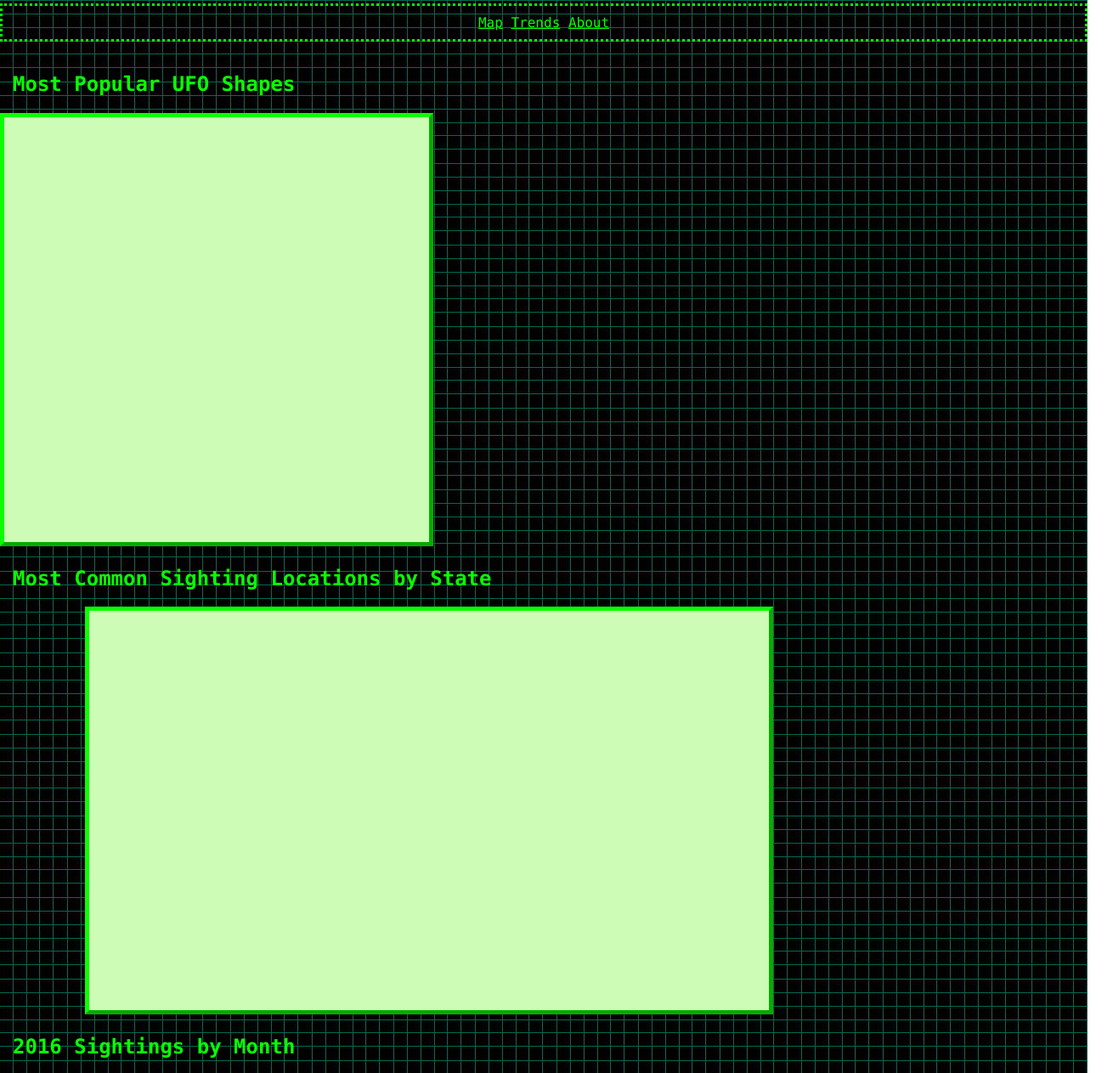
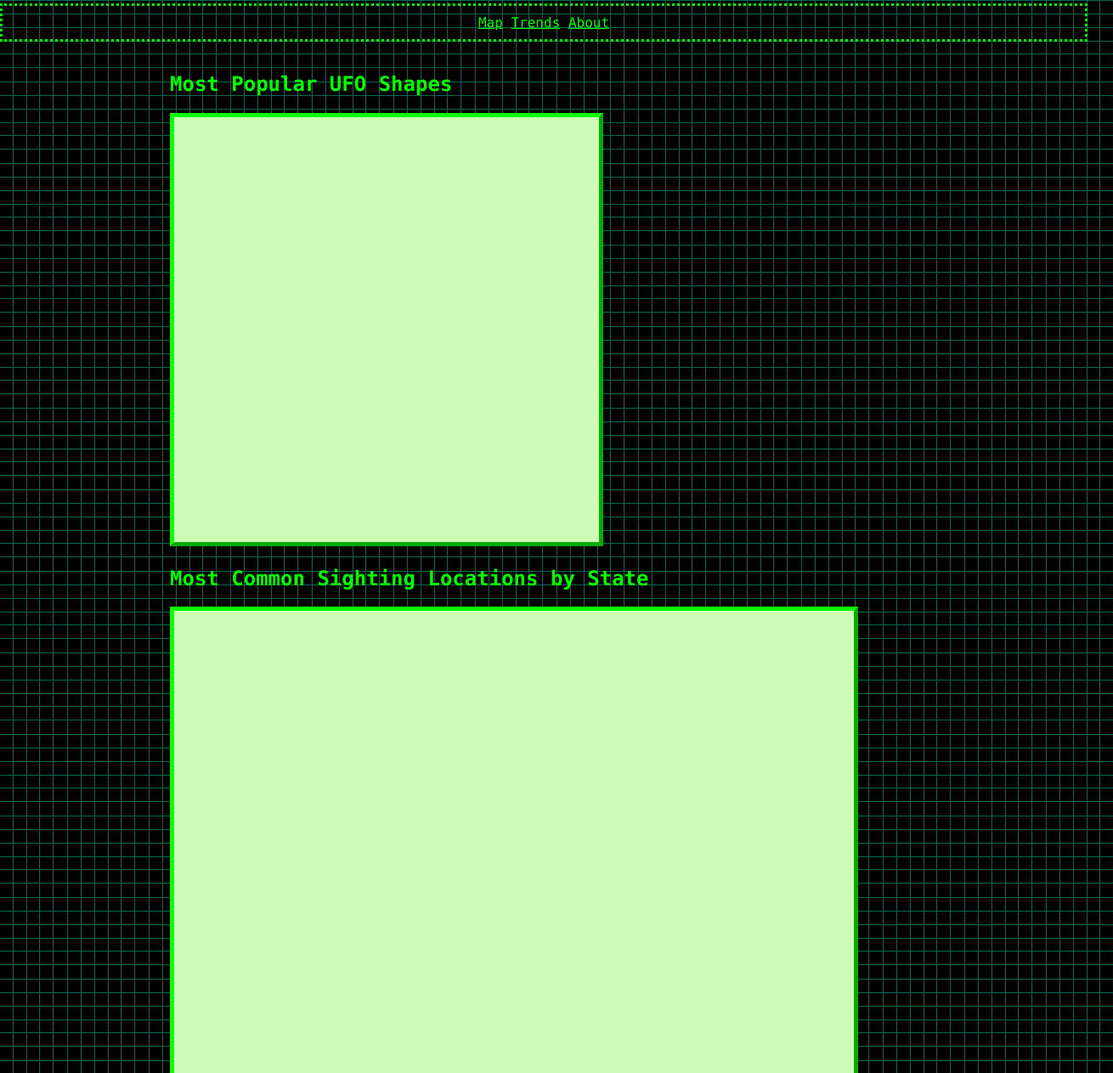
Before and after one commit to csakauye/project-3, a plain HTML site: page trends.html in a window 1280 px wide. Shown: the part 64-1327 px from the top of the page at 85% size, 1310 px wide, since content can reach past the window. Drawn offline with nearby package versions, Linux system fonts and the light colour scheme; no server answers.

Commit message:
Update CSS

```diff
--- a/style.css
+++ b/style.css
@@ -56,6 +56,16 @@ h3,p {
 
 
 }
+.graph-title.pie{
+  padding-left:200px;
+}
+.graph-title.bar{
+  padding-left: 200px;
+}
+.graph-title.line{
+  padding-left: 500px;
+  padding-top:100px;
+}
 
 #pie{
   width: 500px !important;
@@ -66,29 +76,34 @@ h3,p {
   border: outset !important;
   border-color: #09ff00 !important;
   border-width: thick !important;
+  margin-left: 200px !important;
 
 
 
 }
 #bar{
   width: 800px !important;
-  height: 400px !important;
+  height: 500px !important;
   padding-top:70px !important;
   /* padding-left: 200px !important; */
   background-color: #ccfcb6 !important;
   border: outset !important;
   border-color: #09ff00 !important;
   border-width: thick !important;
-  margin-left: 100px !important;
+  margin-left: 200px !important;
+  /* margin-top: 120px !important; */
 
 }
 #line{
   width: 800px !important;
   height: 400px !important;
-  padding-left: 100px !important;
+  /* padding-left: 100px !important; */
   background-color: #ccfcb6 !important;
   border: outset !important;
   border-color: #09ff00 !important;
   border-width: thick !important;
+  margin-left:500px !important;
+  margin-top: 100px !important;
+  margin-bottom: 100px !important;
 
 }
--- a/trends.html
+++ b/trends.html
@@ -34,15 +34,15 @@
 
         <div class="dashboard graph-container">
           <div>
-            <h2 class = "graph-title">Most Popular UFO Shapes</h2>
+            <h2 class = "graph-title pie">Most Popular UFO Shapes</h2>
             <canvas  id="pie"></canvas>
           </div>
           <div>
-            <h2 class = "graph-title">Most Common Sighting Locations by State</h2>
+            <h2 class = "graph-title bar">Most Common Sighting Locations by State</h2>
             <canvas  id = "bar"></canvas>
           </div>
           <div>
-            <h2 class="graph-title">2016 Sightings by Month</h2>
+            <h2 class="graph-title line">2016 Sightings by Month</h2>
             <canvas id ="line"></canvas>
           </div>
 
```
